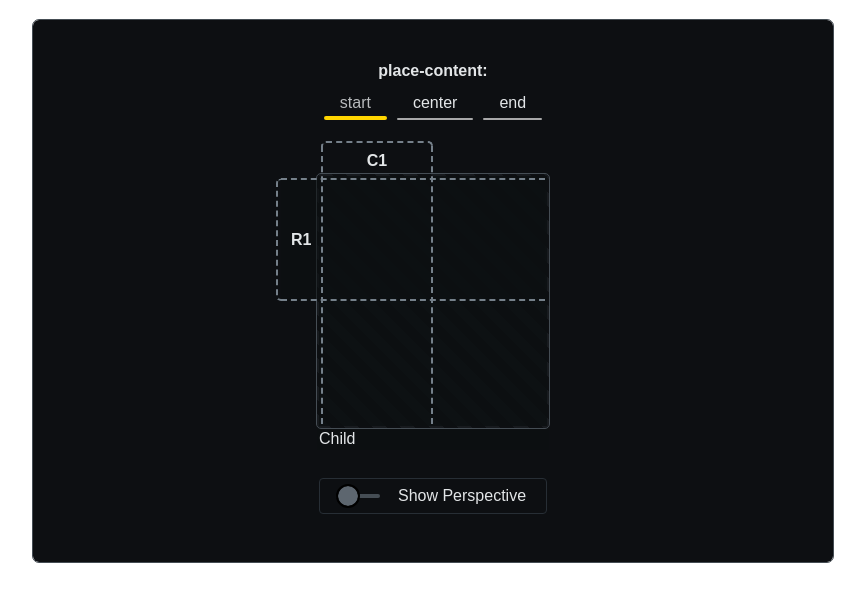
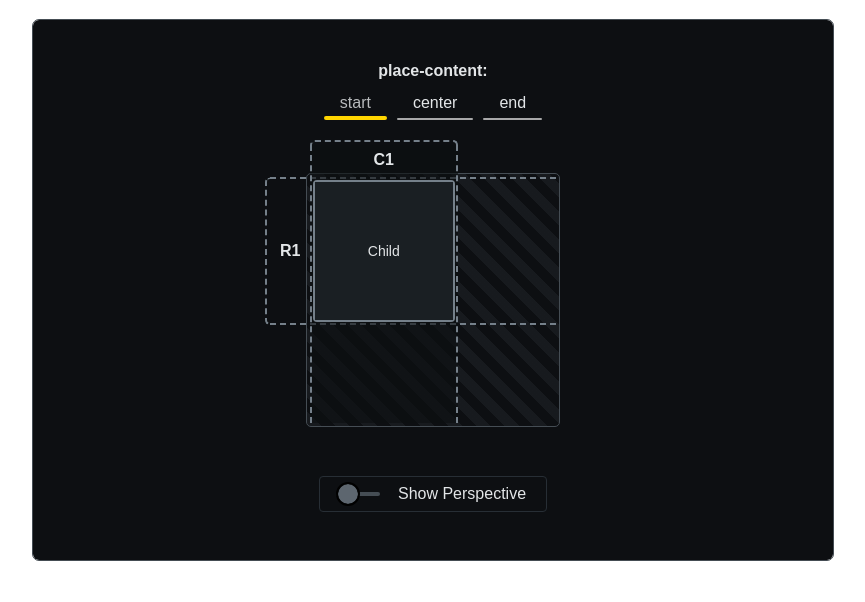
Before and after one commit to aliyuv/css-flex, a React (Vite) app: page /contentjustify in a window 1280 px wide. Shown: the top 602 px of the page, without its empty margins (207-1072 px from the left). Built offline with nearby package versions, Linux system fonts and the light colour scheme; a web font is replaced by a local one.

Commit message:
完成 PlaceContent 组件 布局

```diff
--- a/src/components/common/LayoutBox/PlaceContent.css
+++ b/src/components/common/LayoutBox/PlaceContent.css
@@ -6,7 +6,7 @@
 
 .PlaceContent-inner{
   position: relative;
-  width:280px;
+  width:300px;
   aspect-ratio: 1/1;
   padding: 24px;
 }
@@ -15,7 +15,7 @@
   width: 100%;
   height: 100%;
   display: grid;
-  padding: 2px;
+  padding: 1px;
   border-radius: 4px;
   outline: 1px solid #454d54;
   background:
@@ -24,6 +24,7 @@
     rgba(184, 204, 224, .06) 10px,
     rgba(184, 204, 224, 0) 0,
     rgba(184, 204, 224, 0) 20px);
+
 }
 
 .PlaceContent-item {
@@ -32,17 +33,18 @@
   grid-row: 1;
   grid-column: 1;
   padding: 2px;
-  background: rgba(13, 15, 18, .6);
 }
 
 .PlaceContent-item:first-child {
   width: 100%;
-  grid-template-rows: 50%;
+  grid-template-rows: 60%;
+
 }
 
 .PlaceContent-item:last-child {
   height: 100%;
-  grid-template-columns: 50%;
+  grid-template-columns: 60%;
+
 }
 
 .C1{
@@ -54,6 +56,7 @@
   text-align: center;
   font-weight:600;
   transform-style: preserve-3d;
+  background: rgba(13, 15, 18, .6);
 }
 
 
@@ -66,7 +69,6 @@
   border-top: 2px dashed #75808a;
   border-bottom: 2px dashed #75808a;
   padding: 0 10px;
-  background: rgba(13, 15, 18, .6);
   font-weight: 600;
   transform-style: preserve-3d;
 }
@@ -97,3 +99,50 @@
   border-right: none;
   border-radius:5px 0 0 5px;
 }
+
+.PlaceContent-box{
+  position: absolute;
+  top: 10px;
+  left: 10px;
+  right: 0;
+  bottom: 0;
+  width: 100%;
+  height: 100%;
+  transition: transform .5s;
+  will-change: transform;
+}
+
+.PlaceContent-box-inner{
+  width: 100%;
+  height: 100%;
+  display: grid;
+  gap: 0;
+  grid-template-columns: 60%;
+  grid-auto-rows: 60%;
+  place-content: start;
+  padding: 2px;
+}
+
+.PlaceContent-box-item{
+  position: relative;
+  padding: 2px;
+  background-color: #75808a;
+  border-radius: 4px;
+  opacity: 1;
+  margin:18px;
+  font-size: .875rem;
+  transition: opacity .4s;
+  will-change: opacity;
+  display: flex;
+  max-width: 100%;
+}
+
+.PlaceContent-box-item>div{
+  flex: 1 1 auto;
+  display: flex;
+  justify-content: center;
+  align-items: center;
+  padding: 10px 16px;
+  color: #e3e6e8;
+  background-color: #1a1f23;
+}
--- a/src/components/common/LayoutBox/PlaceContent.tsx
+++ b/src/components/common/LayoutBox/PlaceContent.tsx
@@ -18,7 +18,7 @@ export default function PlaceContent() {
         </div>
         <div className="PlaceContent-box">
           <div className="PlaceContent-box-inner">
-            <div className="PlaceContent-item">
+            <div className="PlaceContent-box-item">
               <div className="">Child</div>
             </div>
           </div>
```
